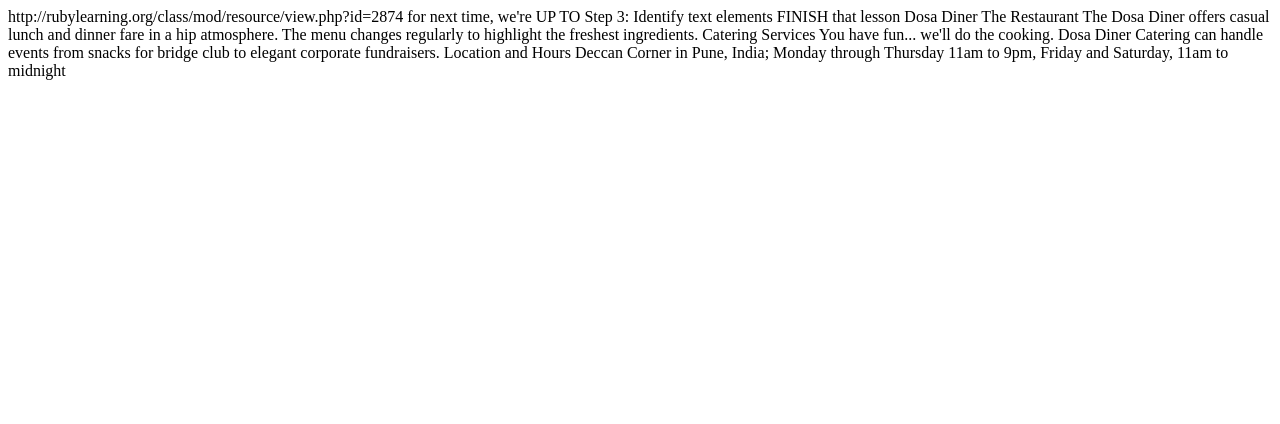
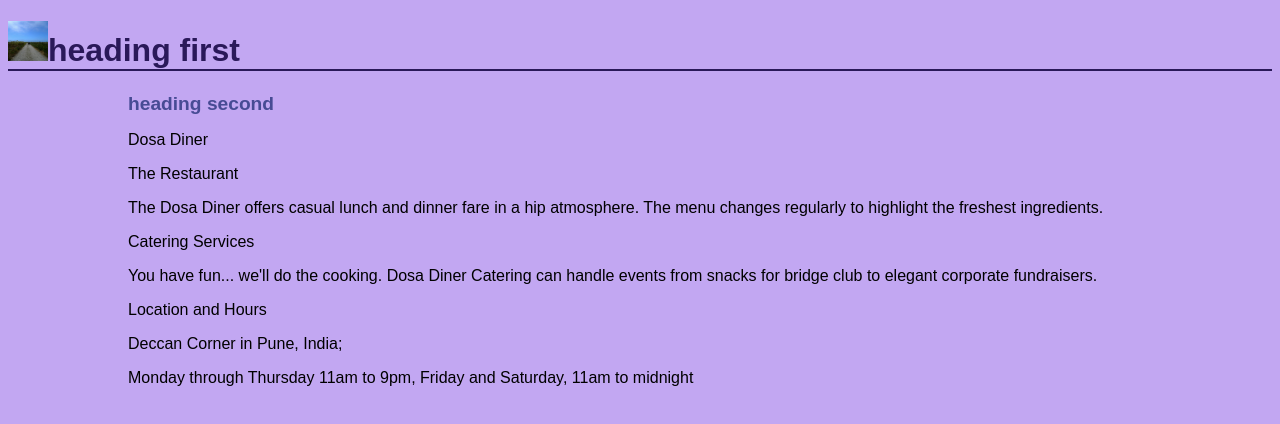
Before and after one commit to jaredcohe/rubyclass, a plain HTML site: page learnsite/public/index.html in a window 1280 px wide. Drawn offline with Linux system fonts and the light colour scheme.

Commit message:
homework 1

```diff
--- a/learnsite/public/index.html
+++ b/learnsite/public/index.html
@@ -1,29 +1,30 @@
-http://rubylearning.org/class/mod/resource/view.php?id=2874
-for next time, we're UP TO Step 3: Identify text elements
-FINISH that lesson
-
-
 <!DOCTYPE html>
 <html>
 
   <head>
     <title>Dosa Diner</title>
     <meta charset="utf-8">
+    <link rel="stylesheet" href="stylesheets/learnsite.css">
+    <script>
+      alert("hello jared");
+    </script>
   </head>
 
   <body>
 
-    Dosa Diner
+    <h1><img src="images/profile.JPG" alt="photo of small person" height="40px" width="40px" />heading first</h1>
+    <h2>heading second</h2>
+    <p>Dosa Diner</p>
 
-    The Restaurant
-    The Dosa Diner offers casual lunch and dinner fare in a hip atmosphere. The menu changes regularly to highlight the freshest ingredients.
+    <p>The Restaurant</p>
+    <p>The Dosa Diner offers casual lunch and dinner fare in a hip atmosphere. The menu changes regularly to highlight the freshest ingredients.</p>
 
-    Catering Services
-    You have fun... we'll do the cooking. Dosa Diner Catering can handle events from snacks for bridge club to elegant corporate fundraisers.
+    <p>Catering Services</p>
+    <p>You have fun... we'll do the cooking. Dosa Diner Catering can handle events from snacks for bridge club to elegant corporate fundraisers.</p>
 
-    Location and Hours
-    Deccan Corner in Pune, India;
-    Monday through Thursday 11am to 9pm, Friday and Saturday, 11am to midnight
+    <p>Location and Hours</p>
+    <p>Deccan Corner in Pune, India;</p>
+    <p>Monday through Thursday 11am to 9pm, Friday and Saturday, 11am to midnight</p>
   </body>
 
 </html>
--- /dev/null
+++ b/learnsite/public/stylesheets/learnsite.css
@@ -0,0 +1,15 @@
+body {
+  background-color: #C2A7F2;
+  font-family: sans-serif;
+}
+h1 {
+  color: #2A1959;
+  border-bottom: 2px solid #2A1959;
+}
+h2 {
+  color: #474B94;
+  font-size: 1.2em;
+}
+h2, p {
+  margin-left: 120px;
+}
```
Also changed, not shown: learnsite/public/images/profile.JPG (added).
